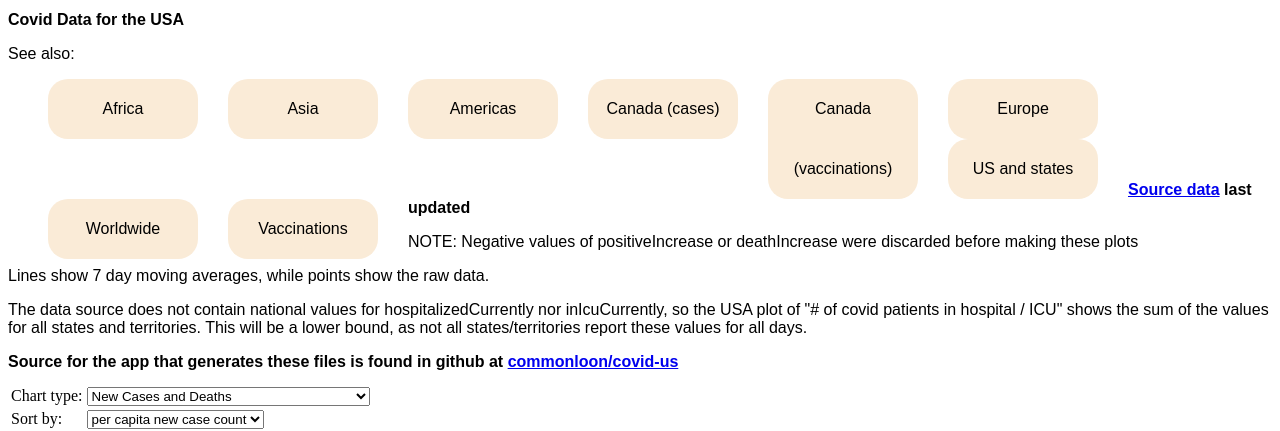
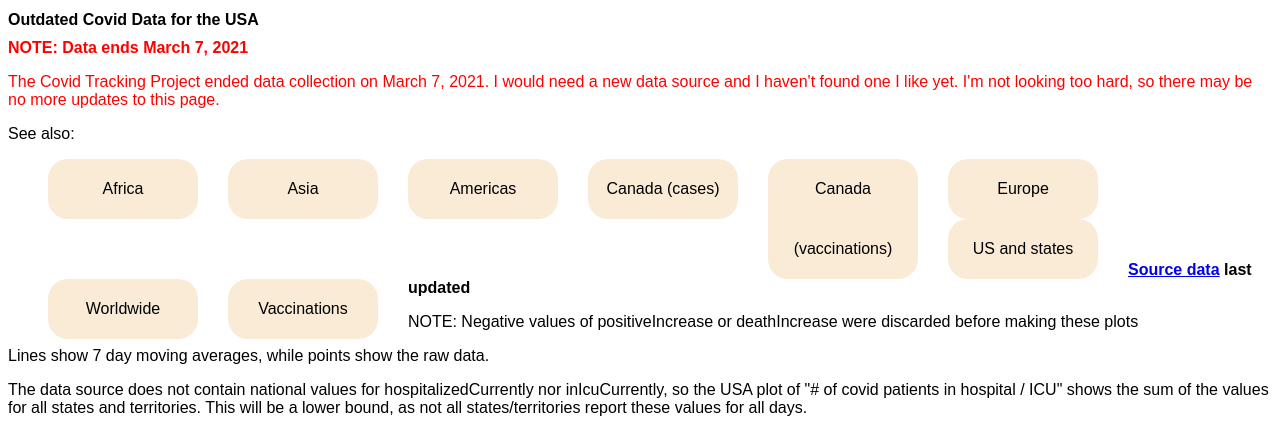
Before and after one commit to commonloon/covid-us, a Flask app: template templates/us.html in a window 1280 px wide. Shown: the top 431 px of the page. Run offline with Flask 2, Linux system fonts and the light colour scheme; the template is opened without the code that fills it, so the values that code supplies are empty.

Commit message:
Added obsolesence note to plots of US states
The Covid Tracking Project that provides the source data stopped
collecting new data on March 7, 2021

```diff
--- a/templates/us.html
+++ b/templates/us.html
@@ -60,7 +60,10 @@
 </head>
 <body>
     <script src="https://d3js.org/d3.v6.min.js"></script>
-    <h1>Covid Data for the USA</h1>
+    <h1>Outdated Covid Data for the USA</h1>
+    <h1 style="bold;color:red;">NOTE: Data ends March 7, 2021</h1>
+    <p style="color:red;">The Covid Tracking Project ended data collection on March 7, 2021.
+        I would need a new data source and I haven't found one I like yet.  I'm not looking too hard, so there may be no more updates to this page.</p>
     <p>See also:</p>
     <span>
     <ul id="buttons">
```
